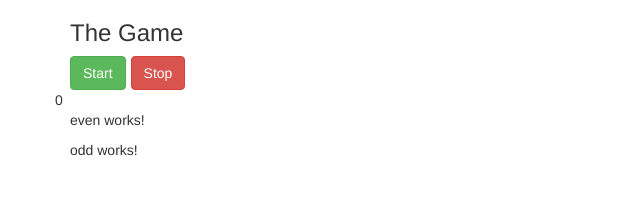
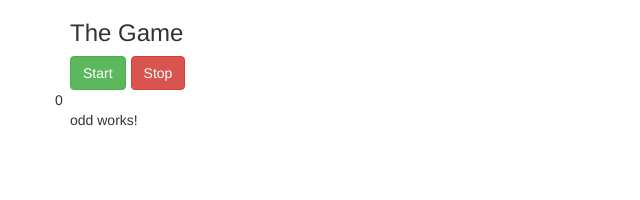
Before and after one commit to igdkaur/odd-even-game, an Angular app: page / in a window 1280 px wide. Shown: the top 200 px of the page, without its empty margins (0-640 px from the left). Built offline with nearby package versions, Linux system fonts and the light colour scheme.

Commit message:
print even events

```diff
--- a/src/app/app.component.html
+++ b/src/app/app.component.html
@@ -16,7 +16,7 @@
     </div>
   </div>
   <app-game-control (firedEvent)="onEventFired($event)"></app-game-control>
-  <app-even></app-even>
+  <app-even *ngFor="let evenNumber of evenNumbers" [number]="evenNumber"></app-even>
   <app-odd></app-odd>
 </div>
 
--- a/src/app/app.component.ts
+++ b/src/app/app.component.ts
@@ -6,7 +6,16 @@ import { Component } from '@angular/core';
   styleUrls: ['./app.component.css']
 })
 export class AppComponent {
+evenNumbers: number[] = [];
+oddNumbers: number[] = [];
+
   onEventFired(eventNumber: number) {
     // console.log(eventNumber)
+    if(eventNumber % 2 === 0) {
+      this.evenNumbers.push(eventNumber);
+    }
+    else{
+      this.oddNumbers.push(eventNumber)
+    }
   }
 }
--- a/src/app/even/even.component.html
+++ b/src/app/even/even.component.html
@@ -1 +1 @@
-<p>even works!</p>
+<p> Even {{number}} </p>
--- a/src/app/even/even.component.ts
+++ b/src/app/even/even.component.ts
@@ -1,4 +1,4 @@
-import { Component, OnInit } from '@angular/core';
+import { Component, OnInit, Input} from '@angular/core';
 
 @Component({
   selector: 'app-even',
@@ -6,7 +6,7 @@ import { Component, OnInit } from '@angular/core';
   styleUrls: ['./even.component.css']
 })
 export class EvenComponent implements OnInit {
-
+ @Input() number: number;
   constructor() { }
 
   ngOnInit(): void {
```
